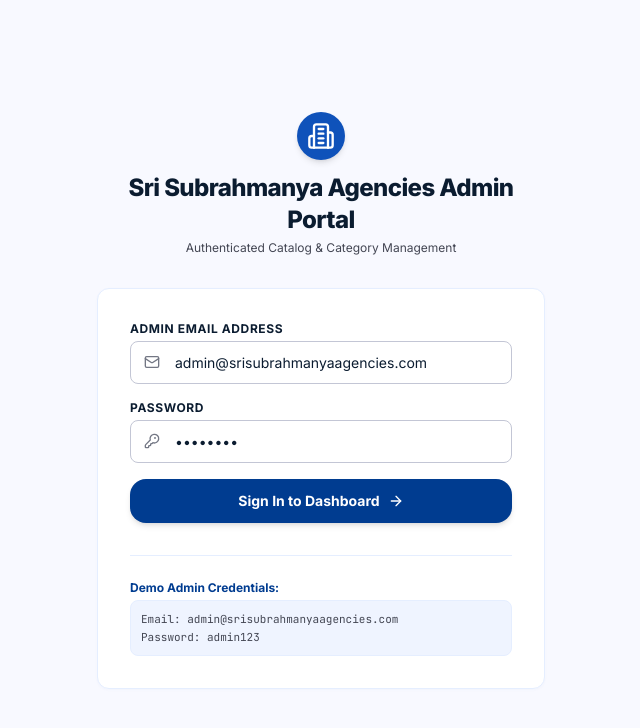
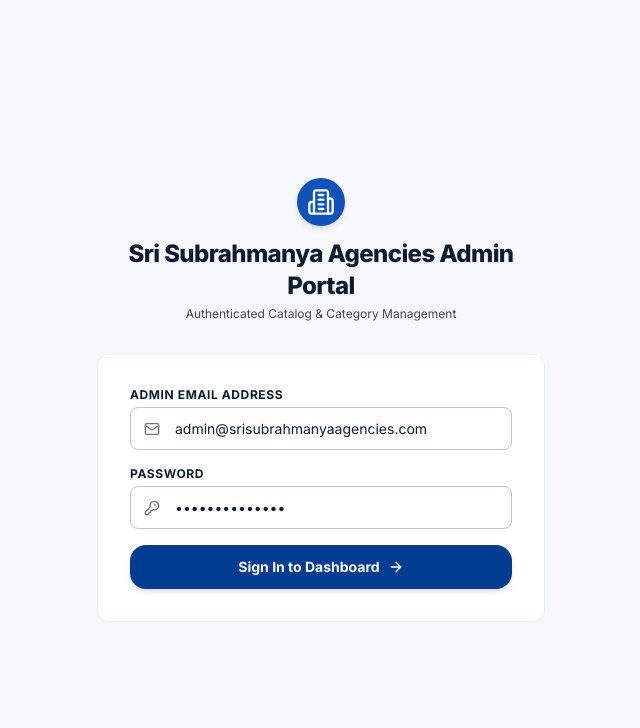
Before and after one commit to rsrikako/medical-app, a Next.js app: page /admin/login in a window 1280 px wide. Shown: the top 728 px of the page, without its empty margins (319-959 px from the left). Built offline with nearby package versions, Linux system fonts and the light colour scheme; no server answers.

Commit message:
Updated credentials

```diff
--- a/src/app/admin/login/page.tsx
+++ b/src/app/admin/login/page.tsx
@@ -10,7 +10,7 @@ export default function AdminLoginPage() {
   const { login } = useAuth()
 
   const [email, setEmail] = useState('admin@srisubrahmanyaagencies.com')
-  const [password, setPassword] = useState('admin123')
+  const [password, setPassword] = useState('Subpharma@2025')
   const [error, setError] = useState('')
   const [submitting, setSubmitting] = useState(false)
 
@@ -65,7 +65,7 @@ export default function AdminLoginPage() {
                   value={email}
                   onChange={(e) => setEmail(e.target.value)}
                   className="clinical-input pl-10"
-                  placeholder="admin@srisubrahmanyaagencies.com"
+                  placeholder="Enter your email"
                 />
               </div>
             </div>
@@ -82,7 +82,7 @@ export default function AdminLoginPage() {
                   value={password}
                   onChange={(e) => setPassword(e.target.value)}
                   className="clinical-input pl-10"
-                  placeholder="••••••••"
+                  placeholder="Enter your password"
                 />
               </div>
             </div>
@@ -102,15 +102,6 @@ export default function AdminLoginPage() {
               )}
             </button>
           </form>
-
-          {/* Quick Demo Credentials Info Box */}
-          <div className="mt-8 pt-6 border-t border-surface-container text-xs text-on-surface-variant">
-            <span className="font-bold text-primary block mb-1">Demo Admin Credentials:</span>
-            <div className="bg-surface-container-low p-2.5 rounded font-mono text-[11px] space-y-0.5 border border-surface-container">
-              <div>Email: admin@srisubrahmanyaagencies.com</div>
-              <div>Password: admin123</div>
-            </div>
-          </div>
         </div>
       </div>
     </div>
--- a/src/lib/context/AuthContext.tsx
+++ b/src/lib/context/AuthContext.tsx
@@ -48,8 +48,8 @@ export const AuthProvider = ({ children }: { children: React.ReactNode }) => {
       setIsDemoAdmin(false)
       if (typeof window !== 'undefined') localStorage.removeItem('pharmdirect_demo_admin')
     } catch (err: any) {
-      // Fallback for demo login if firebase auth fails (e.g., admin@srisubrahmanyaagencies.com / admin123)
-      if (email.toLowerCase() === 'admin@srisubrahmanyaagencies.com' && pass === 'admin123') {
+      // Fallback for demo login if firebase auth fails (e.g., admin@srisubrahmanyaagencies.com / Subpharma@2025)
+      if (email.toLowerCase() === 'admin@srisubrahmanyaagencies.com' && pass === 'Subpharma@2025') {
         setIsDemoAdmin(true)
         if (typeof window !== 'undefined') localStorage.setItem('pharmdirect_demo_admin', 'true')
       } else {
```
